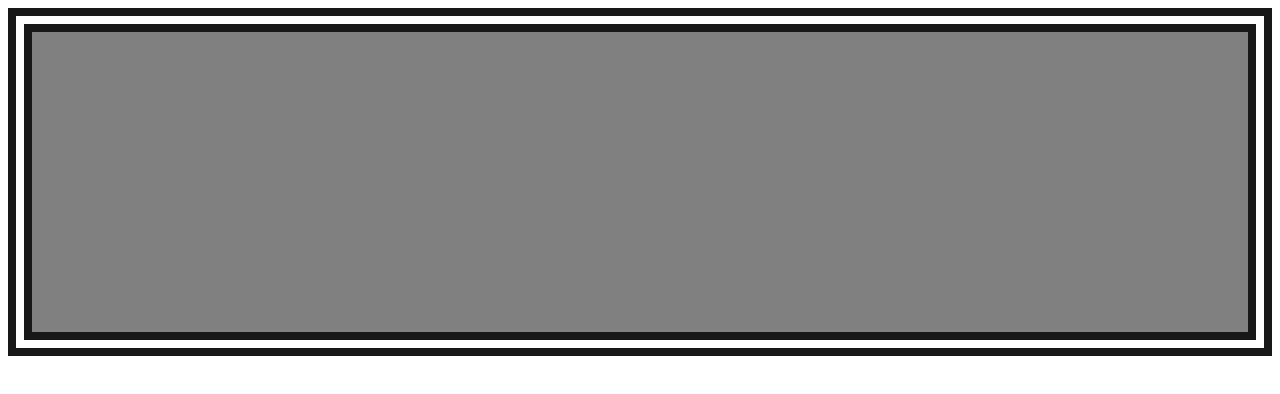
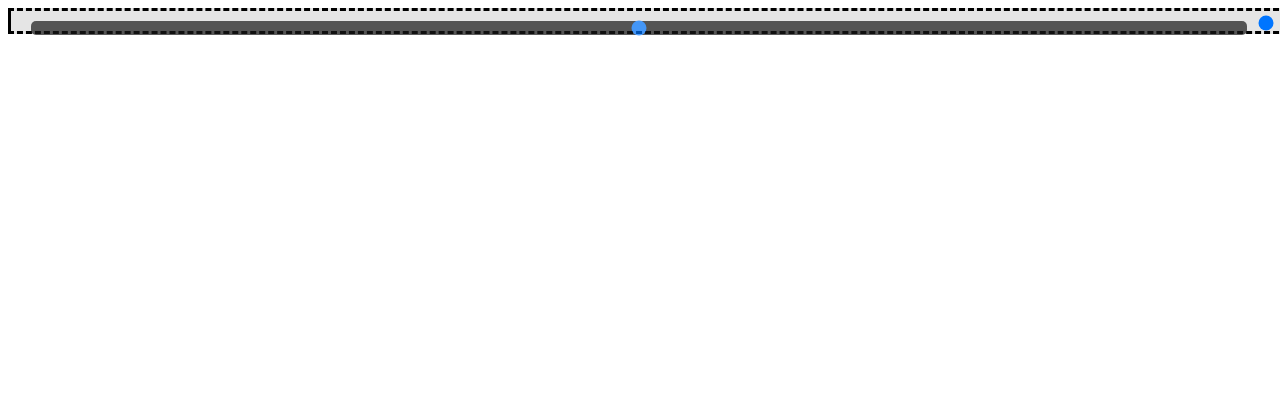
Before and after one commit to dimadem/audio-spectrum-analyser, a plain HTML site: page view/index.html in a window 1280 px wide. Drawn offline with Linux system fonts and the light colour scheme.

Commit message:
add: sliders

```diff
--- a/view/index.html
+++ b/view/index.html
@@ -3,26 +3,72 @@
     <head>
         <meta charset="UTF-8">
         <meta name="viewport" content="width=device-width, initial-scale=1.0">
-        <title>Document</title>
+        <title>audio-spectrum-analyser</title>
         <style>
-            .main-view-element {
-                color: rgba(90, 90, 90, 1);
+            #main-view-element {
                 font-family: monospace;
-                display: block;
+                position: relative;;
                 width: 100%;
                 height: 100%;
             }
 
-            #data-display {
+            .spectrum-visualiser {
+                display: block;
+                position: absolute;
+                bottom: 0;
+            }
+
+            .spectrum-visualiser canvas {
+                display: block;
+                width: 100%;
+                height: auto;
+            }
+
+            .gui {
+                position: absolute;
                 display: flex;
-                flex-direction: column;
-                width: fit-content;
-                height: fit-content;
-                border: 24px double rgba(24, 24, 24, 1);
+                flex-direction: row;
+                padding: 10px;
+                top: 0;
+                left: 0;
+                z-index: 5;
+                background-color: rgba(0, 0, 0, 0.1); /* Semi-transparent background */
+                width: 100%;
+                height: 100%; /* Fixed height for controls */
+                box-sizing: border-box;
+                border-style: dashed solid;
+            }
+
+            .horisontal_slider {
+                position: relative; /* Changed from absolute */
+                -webkit-appearance: none;
+                width: 100%; /* Fixed width instead of 100% */
+                height: 14px;
+                margin: 0 10px; /* Add spacing between sliders */
+                border-radius: 5px;
+                background: rgba(24, 24, 24, 1);
+                outline: none;
+                opacity: 0.7;
+                -webkit-transition: .2s;
+                transition: opacity .2s;
+            }
+
+            .vertical_slider {
+                position: relative;
+                right: 0;
+                -webkit-appearance: none;
+                width: 14px;
+                height: 100%;
+                border-radius: 5px;
+                /* background: rgba(24, 24, 24, 1); */
+                outline: none;
+                /* opacity: 0.7; */
+                -webkit-transition: .2s;
+                transition: opacity .2s;
             }
 
             #visualization {
-                background: rgba(128,128, 128, 1);
+                /* background: rgba(128,128, 128, 1); */
                 width: 100%;
                 height: 300px;
                 image-rendering: pixelated;
@@ -31,12 +77,18 @@
             }
         </style>
     </head>
-    <body>
-        <div id="data-display">
+    <body
+        id="main-view-element">
+        <div class="spectrum-visualiser">
             <canvas
+                сlass="canvas"
                 id="visualization"
-                width="800">
+                width="800" height="auto">
             </canvas>
+        </div>
+        <div class="gui">
+             <input class="horisontal_slider" type="range" id="slider" min="0" max="100" value="50" step="10">
+             <input class="vertical_slider" type="range" id="slider" min="0" max="100" value="50" step="10">
         </div>
     </body>
 </html>
```
Also changed, not shown: view/index.js (+2 -5 lines), 1 other file.
